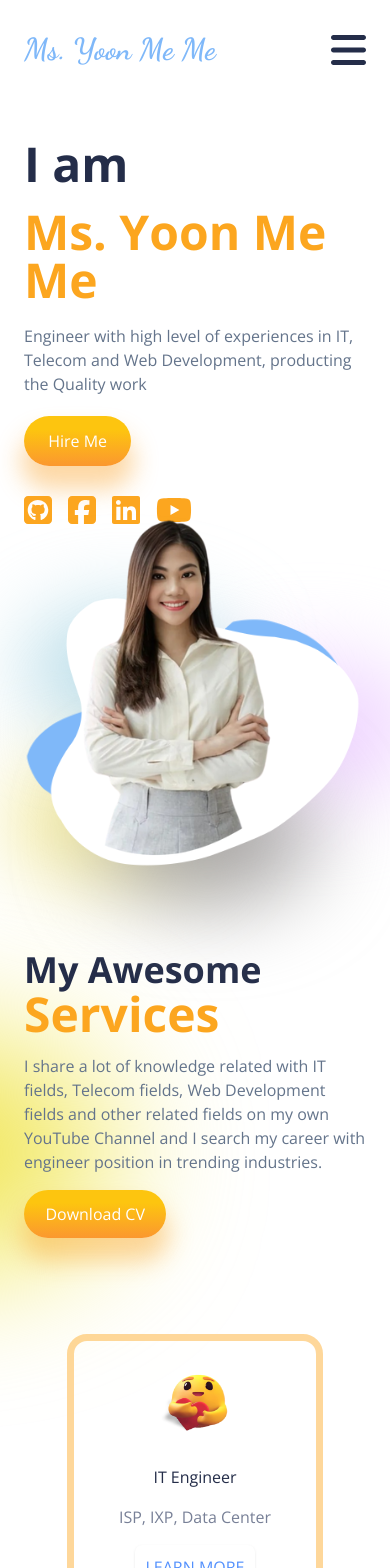
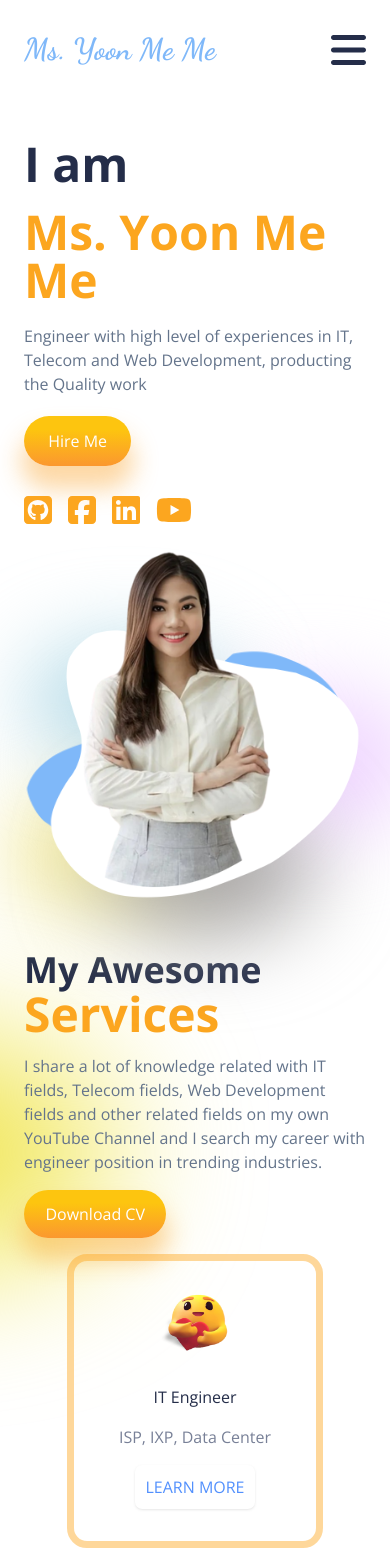
Before and after one commit to YoonMeMe-engr/MyPortfolio-ReactJS, a React (Vite) app: page / in a window 390 px wide. Shown: the top 1568 px of the page. Built offline with nearby package versions, Linux system fonts and the light colour scheme; a web font is replaced by a local one.

Commit message:
first commit

```diff
--- a/src/Components/Intro/Intro.jsx
+++ b/src/Components/Intro/Intro.jsx
@@ -16,7 +16,8 @@ export default function Intro() {
     const transition = {duration : 2, type: 'spring'}
   return (
     <div className='intro h-[77vh] mt-[3rem] lg:mt-[6rem] mb-[10rem] lg:flex'>
-        <div className="intro-left space-y-5 lg:w-[50%]">
+        <div className="grid grid-cols-1 lg:grid-cols-2">
+            <div className="intro-left space-y-5">
                 <h1 className='text-5xl font-bold'>I am</h1>
                 <div className="text-5xl font-bold text-[#fca61f]">Ms. Yoon Me Me</div>
                 <div className="text-slate-500">Engineer with high level of experiences in IT, Telecom and Web Development, producting the Quality work</div>
@@ -36,7 +37,7 @@ export default function Intro() {
                     </a>
                 </div>
             </div>
-        <div className="intro-right relative mt-32 lg:mt-0 lg:w-[50%]">
+            <div className="intro-right relative mt-40 lg:mt-0">
                 <img className='absolute transform scale-[1.6] md:scale-[.85] lg:scale-[0.77] -left-[2%] md:-left-[3%] lg:-left-[8%] -top-[5%] md:-top-[3%] lg:-top-[5%]' src={Vector1} alt="" />
                 <img className='absolute transform scale-[1.5] md:scale-[0.8] left-[1rem] -top-[2rem]' src={Vector2} alt="" />
                 <img className='absolute transform scale-[1.4] md:scale-[1.3] md:left-[21%] -top-[10rem] md:-top-[3%]' src={YMMPhoto} alt="" />
@@ -77,5 +78,6 @@ export default function Intro() {
                 <div className="blur introBlur5"></div>
             </div>
         </div>
+    </div>
   )
 }
--- a/src/Components/Services/Services.jsx
+++ b/src/Components/Services/Services.jsx
@@ -11,7 +11,8 @@ export default function Services() {
     const transition = {duration : 2, type: 'spring'}
   return (
     <div className='services px-[3rem] h-[90vh] flex mb-[23rem] md:mb-[13rem]' id='Services'>
-        <div className="s-left lg:w-[50%]">
+      <div className="grid grid-cols-1 lg:grid-cols-2">
+        <div className="s-left">
             <h1 className='text-4xl md:text-[2.5rem] font-bold'>My Awesome</h1>
             <div className='text-5xl font-bold text-[#fca61f]'>Services</div>
             <p className='text-slate-500 mt-[1rem]'>I share a lot of knowledge related with IT fields, Telecom fields, Web Development
@@ -22,7 +23,7 @@ export default function Services() {
             </a>
             <div className="blur s-blur1"></div>
         </div>
-        <div className="cards mt-0 lg:w-[50%] relative">
+        <div className="cards mt-0 relative">
           <motion.div
           initial={{left: '10rem', top: '0rem'}}
           whileInView={{left: '20rem'}}
@@ -61,6 +62,7 @@ export default function Services() {
 
           <div className="blur s-blur2"></div>
         </div>
+      </div>
     </div>
   )
 }
--- a/src/Components/Works/Works.jsx
+++ b/src/Components/Works/Works.jsx
@@ -13,7 +13,8 @@ import {faCircleCheck} from '@fortawesome/free-regular-svg-icons'
 export default function Works() {
   return (
     <div className='works px-[3rem] lg:flex items-center h-[90vh] mb-[40rem] md:mb-0 mt-[4rem]'>
-        <div className="w-left lg:flex lg:flex-col lg:w-[50%]">
+      <div className="grid grid-cols-1 lg:grid-cols-2">
+        <div className="w-left lg:flex lg:flex-col">
             <h1 className='text-5xl font-bold'>Works for All these</h1>
             <div className='text-5xl font-bold text-[#fca61f]'>Brands & Clients</div>
             <div className='mt-[2rem] lg:mt-[1rem] space-y-2'>
@@ -71,7 +72,7 @@ export default function Works() {
             </Link>
             <div className="blur w-blur"></div>
         </div>
-        <div className="w-right lg:w-[50%] relative mt-20 lg:mt-0">
+        <div className="w-right relative mt-20 lg:mt-0">
           <div className="absolute w-[13rem] h-[13rem] rounded-full -z-10 bg-[#7fb8f9] left-[6.5rem] md:left-[18rem] -top-[1rem] md:top-[1rem]"></div>
           <div className="absolute w-[13rem] h-[13rem] rounded-full -z-10 bg-[#F5C32C] left-[6.5rem] md:left-[18rem] top-[6rem] md:top-[11rem]"></div>
           <motion.div
@@ -97,6 +98,7 @@ export default function Works() {
             </div>
           </motion.div>
         </div>
+      </div>
     </div>
   )
 }
```
Lines whose indentation alone changed are shown as unchanged.
